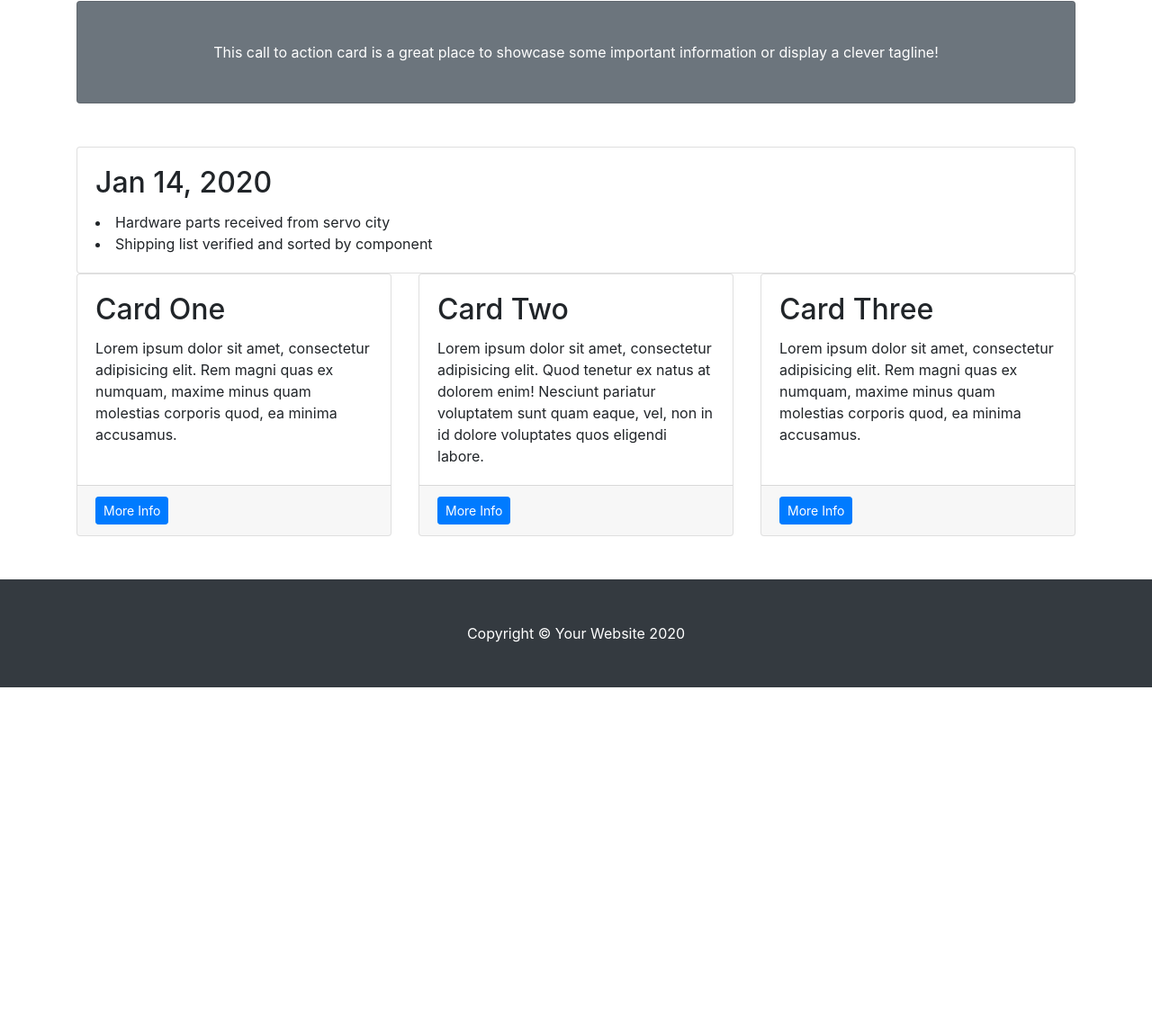
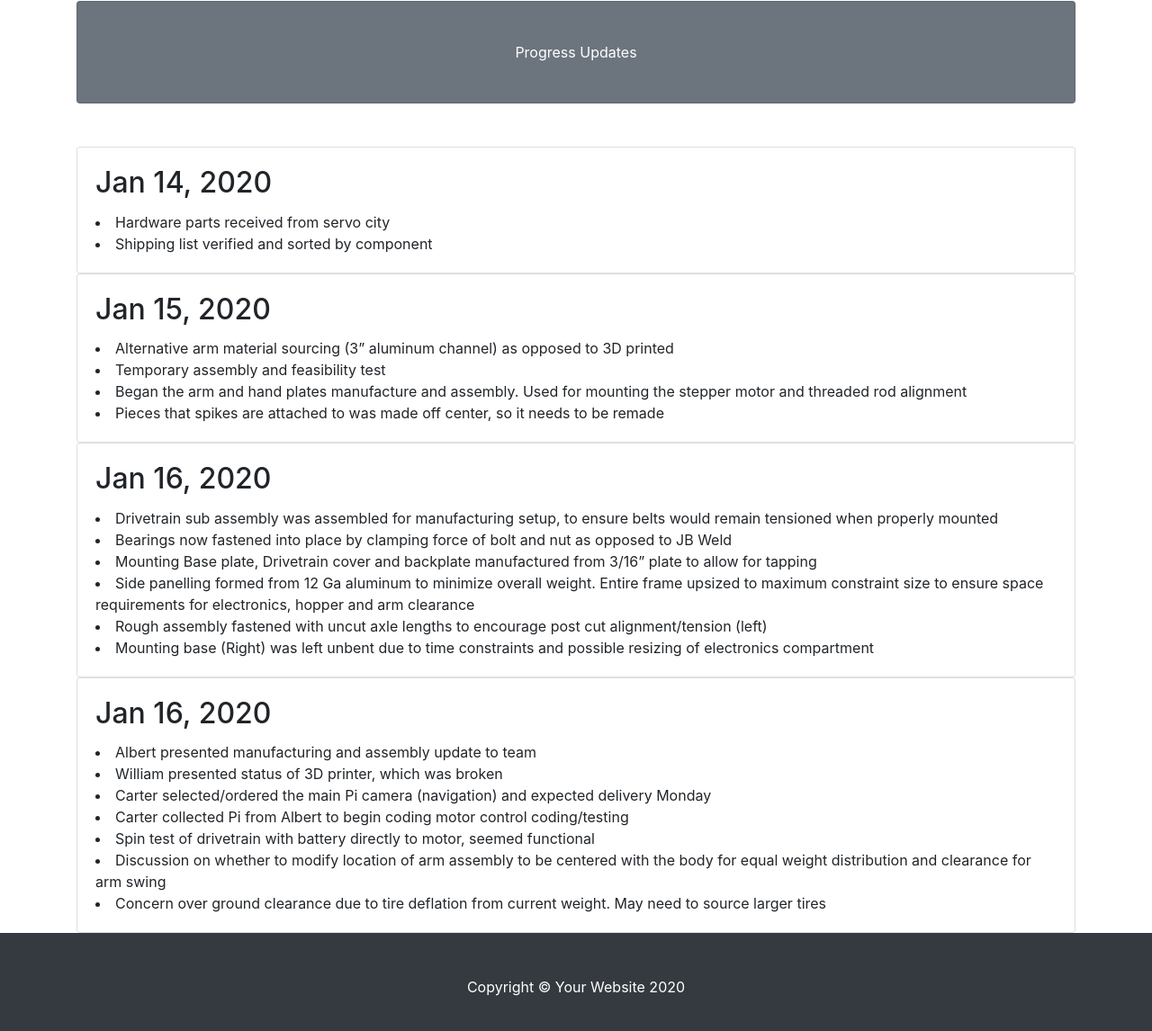
Before and after one commit to carterspearson/fydp_website, a website: page index.html in a window 1280 px wide. Shown: the part 662-1808 px from the top of the page at 90% size. Before the commit the page ends 1426 px from the top, so only its background shows below. Drawn offline with Linux system fonts and the light colour scheme.

Commit message:
Added more content

```diff
--- a/index.html
+++ b/index.html
@@ -59,7 +59,7 @@
     <!-- Call to Action Well -->
     <div class="card text-white bg-secondary my-5 py-4 text-center">
       <div class="card-body">
-        <p class="text-white m-0">This call to action card is a great place to showcase some important information or display a clever tagline!</p>
+        <p class="text-white m-0">Progress Updates</p>
       </div>
     </div>
 
@@ -75,47 +75,52 @@
       </div>
     </div>
 
-    <!-- Content Row -->
     <div class="row">
-      <div class="col-md-4 mb-5">
+      <div class="col">
         <div class="card h-100">
           <div class="card-body">
-            <h2 class="card-title">Card One</h2>
-            <p class="card-text">Lorem ipsum dolor sit amet, consectetur adipisicing elit. Rem magni quas ex numquam, maxime minus quam molestias corporis quod, ea minima accusamus.</p>
-          </div>
-          <div class="card-footer">
-            <a href="#" class="btn btn-primary btn-sm">More Info</a>
+            <h2 class="card-title">Jan 15, 2020</h2>
+            <li>Alternative arm material sourcing (3” aluminum channel) as opposed to 3D printed</li>
+            <li>Temporary assembly and feasibility test</li>
+            <li>Began the arm and hand plates manufacture and assembly. Used for mounting the stepper motor and threaded rod alignment</li>
+            <li>Pieces that spikes are attached to was made off center, so it needs to be remade</li>
           </div>
         </div>
       </div>
-      <!-- /.col-md-4 -->
-      <div class="col-md-4 mb-5">
+    </div>
+
+    <div class="row">
+      <div class="col">
         <div class="card h-100">
           <div class="card-body">
-            <h2 class="card-title">Card Two</h2>
-            <p class="card-text">Lorem ipsum dolor sit amet, consectetur adipisicing elit. Quod tenetur ex natus at dolorem enim! Nesciunt pariatur voluptatem sunt quam eaque, vel, non in id dolore voluptates quos eligendi labore.</p>
-          </div>
-          <div class="card-footer">
-            <a href="#" class="btn btn-primary btn-sm">More Info</a>
+            <h2 class="card-title">Jan 16, 2020</h2>
+            <li>Drivetrain sub assembly was assembled for manufacturing setup, to ensure belts would remain tensioned when properly mounted</li>
+            <li>Bearings now fastened into place by clamping force of bolt and nut as opposed to JB Weld</li>
+            <li>Mounting Base plate, Drivetrain cover and backplate manufactured from 3/16” plate to allow for tapping</li>
+            <li>Side panelling formed from 12 Ga aluminum to minimize overall weight. Entire frame upsized to maximum constraint size to ensure space requirements for electronics, hopper and arm clearance</li>
+            <li>Rough assembly fastened with uncut axle lengths to encourage post cut alignment/tension (left)</li>
+            <li>Mounting base (Right) was left unbent due to time constraints and possible resizing of electronics compartment</li>
           </div>
         </div>
       </div>
-      <!-- /.col-md-4 -->
-      <div class="col-md-4 mb-5">
+    </div>
+
+    <div class="row">
+      <div class="col">
         <div class="card h-100">
           <div class="card-body">
-            <h2 class="card-title">Card Three</h2>
-            <p class="card-text">Lorem ipsum dolor sit amet, consectetur adipisicing elit. Rem magni quas ex numquam, maxime minus quam molestias corporis quod, ea minima accusamus.</p>
-          </div>
-          <div class="card-footer">
-            <a href="#" class="btn btn-primary btn-sm">More Info</a>
+            <h2 class="card-title">Jan 16, 2020</h2>
+            <li>Albert presented manufacturing and assembly update to team</li>
+            <li>William presented status of 3D printer, which was broken</li>
+            <li>Carter selected/ordered the main Pi camera (navigation) and expected delivery Monday</li>
+            <li>Carter collected Pi from Albert to begin coding motor control coding/testing</li>
+            <li>Spin test of drivetrain with battery directly to motor, seemed functional</li>
+            <li>Discussion on whether to modify location of arm assembly to be centered with the body for equal weight distribution and clearance for arm swing</li>
+            <li>Concern over ground clearance due to tire deflation from current weight. May need to source larger tires</li>
           </div>
         </div>
       </div>
-      <!-- /.col-md-4 -->
-
     </div>
-    <!-- /.row -->
 
   </div>
   <!-- /.container -->
```
